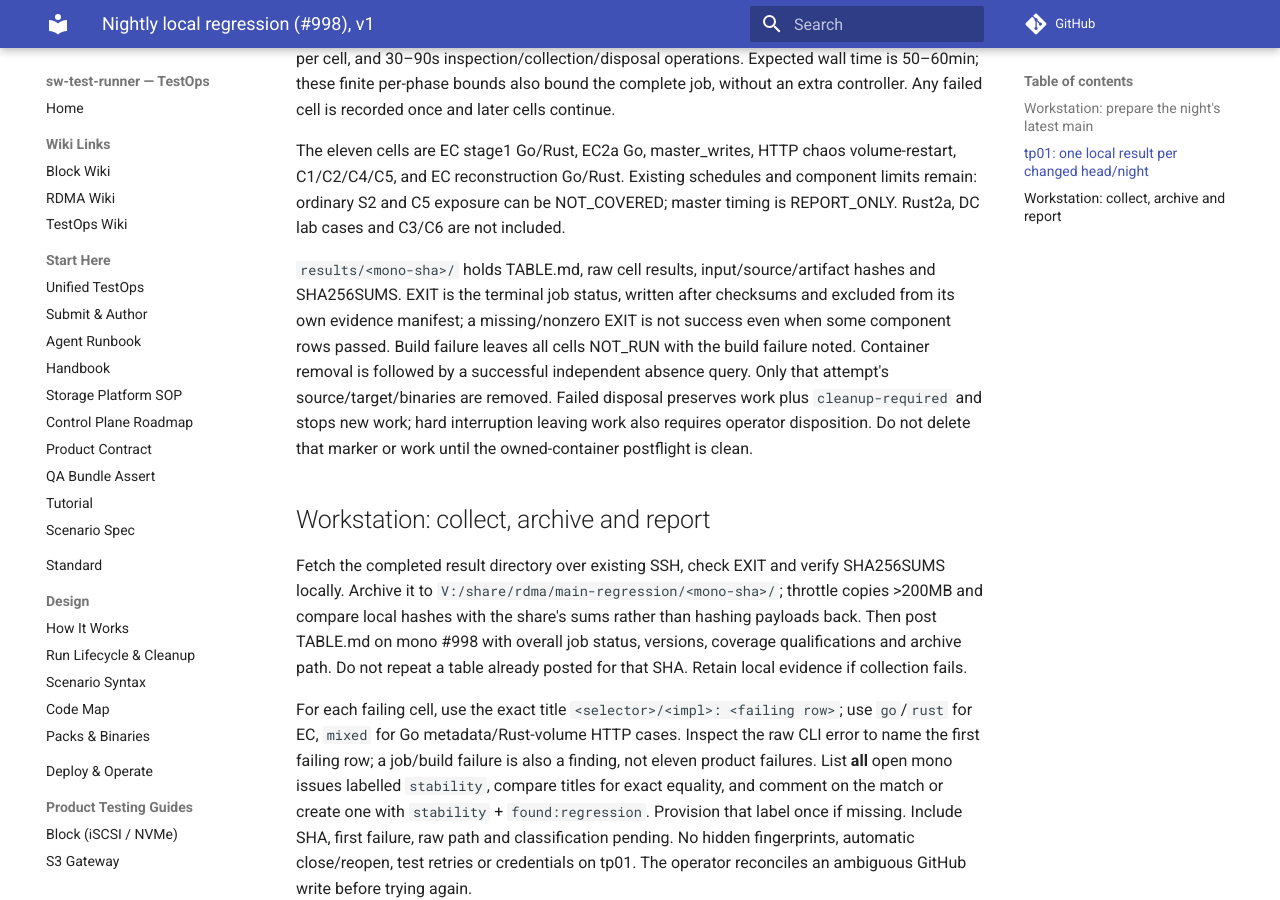
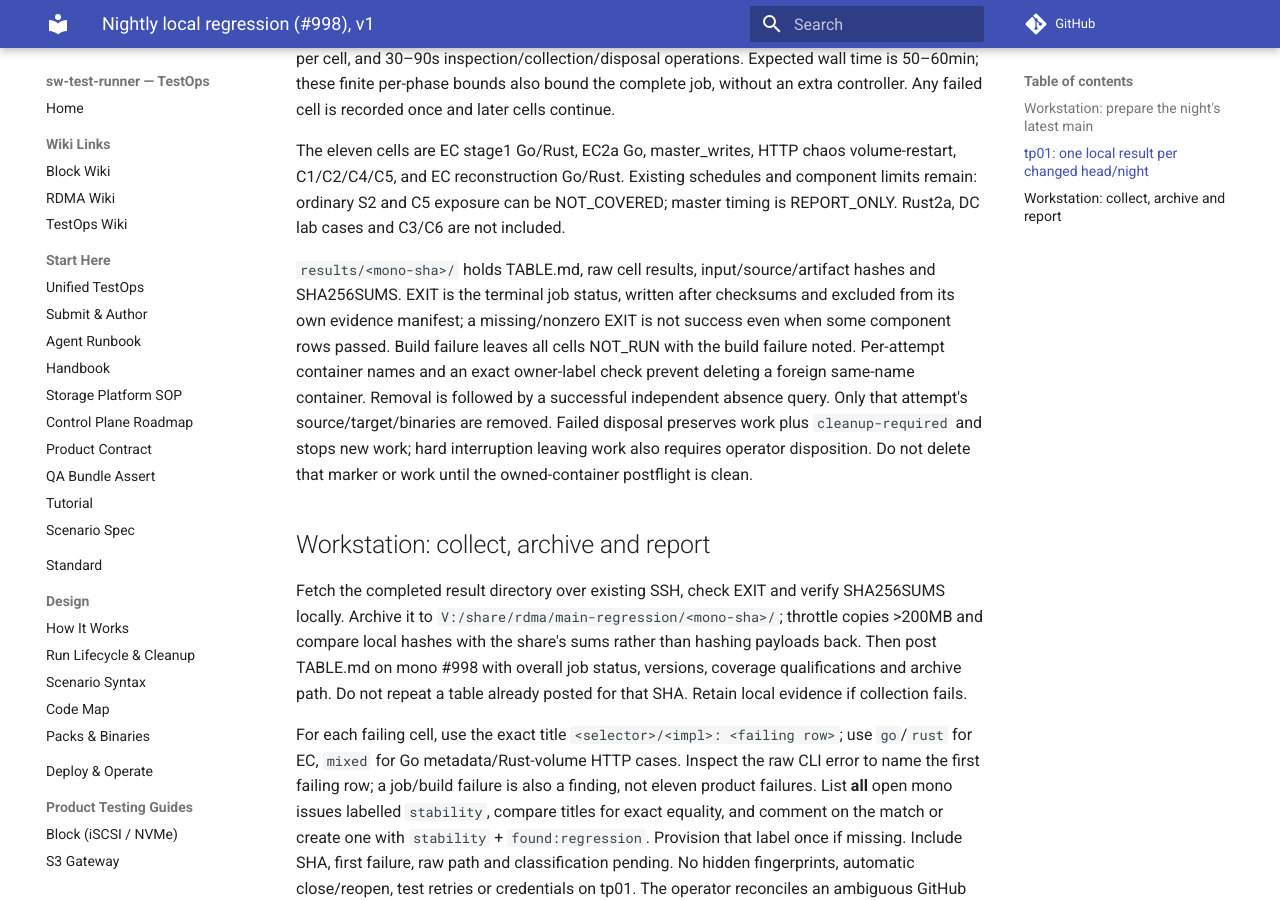
Before and after one commit to pingqiu/sw-test-runner, an MkDocs documentation site: the page built from docs/nightly-regression.md, in a window 1280 px wide and 900 px high, scrolled down 1230 px. Built offline with MkDocs 1.6.1 and Material for MkDocs 9.7.7, drawn with Linux system fonts in a browser that asks for light colours; comment, search, counter and statistics services are not loaded.

Commit message:
automation: verify per-attempt container ownership before cleanup

```diff
--- a/docs/nightly-regression.md
+++ b/docs/nightly-regression.md
@@ -64,7 +64,8 @@ master timing is REPORT_ONLY. Rust2a, DC lab cases and C3/C6 are not included.
 hashes and SHA256SUMS. EXIT is the terminal job status, written after checksums
 and excluded from its own evidence manifest; a missing/nonzero EXIT is not
 success even when some component rows passed. Build failure leaves all cells
-NOT_RUN with the build failure noted. Container removal is followed by a
+NOT_RUN with the build failure noted. Per-attempt container names and an exact
+owner-label check prevent deleting a foreign same-name container. Removal is followed by a
 successful independent absence query. Only that attempt's source/target/binaries
 are removed. Failed disposal preserves work plus `cleanup-required` and stops
 new work; hard interruption leaving work also requires operator disposition.
```
Also changed, not shown: 2 other files.
